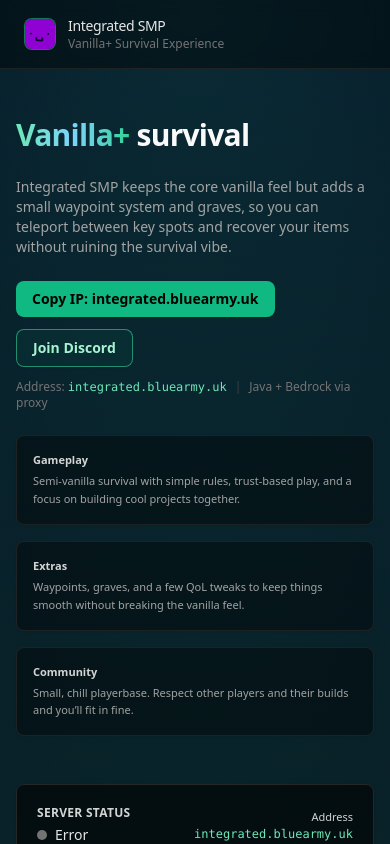
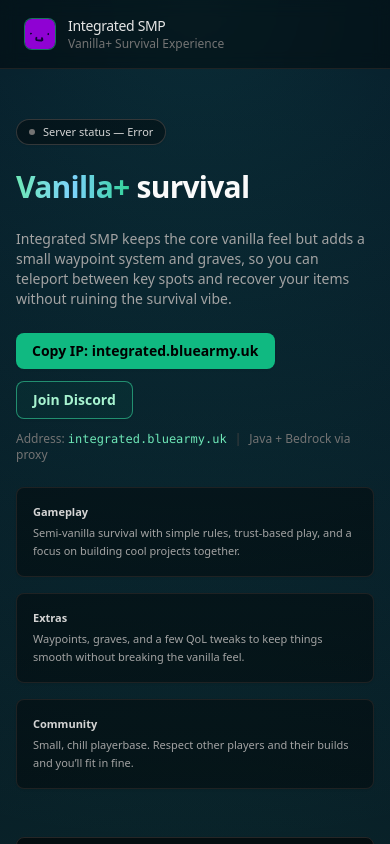
Before and after one commit to RealBlueArmy/integrated-landing-page, a React (Vite) app: page / in a window 390 px wide. Shown: the top 844 px of the page. Built offline with nearby package versions, Linux system fonts and the light colour scheme; no server answers.

Commit message:
Update App.jsx

```diff
--- a/src/App.jsx
+++ b/src/App.jsx
@@ -77,9 +77,13 @@ const App = () => {
         <div className="relative overflow-hidden">
           <div className="relative mx-auto flex max-w-5xl flex-col gap-10 px-4 py-12 sm:px-6 sm:py-16 md:flex-row md:items-center md:py-24">
             <section className="flex-1 space-y-6">
+              <p className="sm:hidden inline-flex items-center gap-2 rounded-full border border-neutral-700/80 bg-black/40 px-3 py-1 text-[11px] font-medium text-neutral-300 shadow-xs">
+                <span className={`inline-flex h-1.5 w-1.5 rounded-full ${statusColor}`} />
+                Server status ― {statusLabel}
+              </p>
 
+                <h1 className="text-balance text-3xl font-semibold tracking-tight text-neutral-50 sm:text-4xl md:text-5xl">
 
-              <h1 className="text-balance text-3xl font-semibold tracking-tight text-neutral-50 sm:text-4xl md:text-5xl">
                 <span className="bg-gradient-to-r from-emerald-300 via-sky-300 to-emerald-400 bg-clip-text text-transparent">
                   Vanilla+
                 </span>{' '}
```
